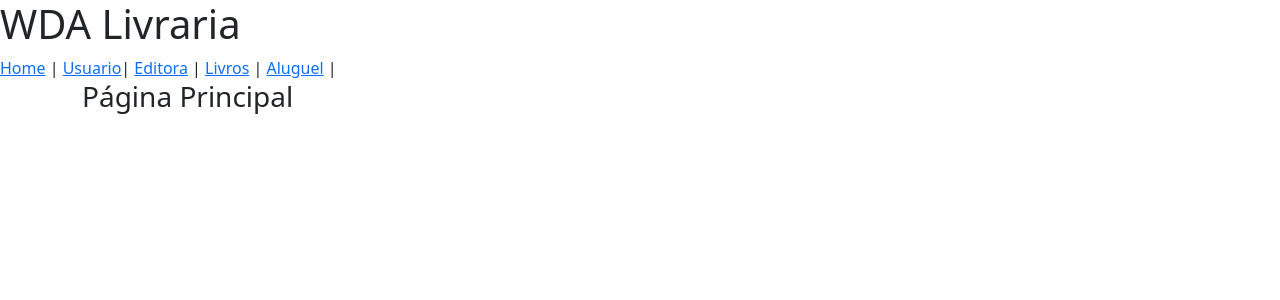
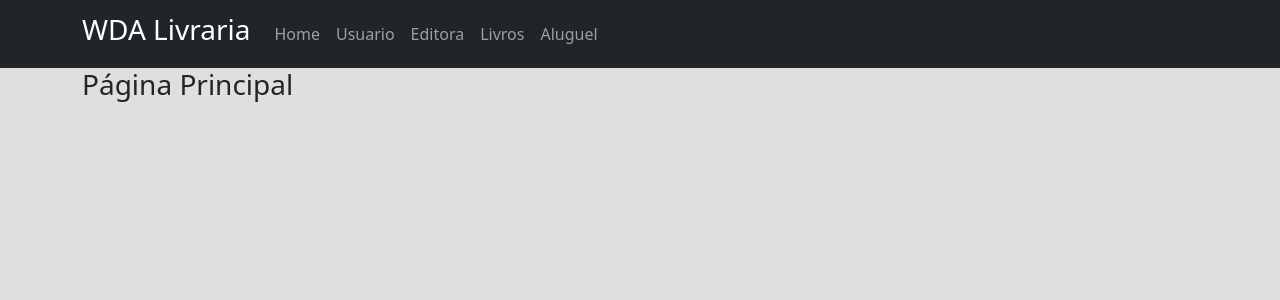
Before and after one commit to Dyke06/Projeto_Cruds, a PHP site: page / in a window 1280 px wide. Shown: the top 300 px of the page. Run offline with PHP 8.4, Linux system fonts and the light colour scheme.

Commit message:
Atualizando...

```diff
--- /dev/null
+++ b/css1/style.css
@@ -0,0 +1,26 @@
+*{
+    margin: 0px;
+    padding: 0px;
+}
+
+body{
+    background-color: rgb(224, 222, 222);
+
+}
+
+nav a h3{
+    color: rgb(255, 255, 255);
+    text-decoration: none;
+}
+
+.nav-link{
+    color: rgb(160, 158, 158);
+
+}
+
+.nav-link:hover{
+    border-radius: 20px;
+    background-color: rgb(31, 89, 197);
+    transition: 0.5s;
+    color: rgb(243, 242, 242);
+}
--- a/index.php
+++ b/index.php
@@ -9,20 +9,28 @@
     <meta http-equiv="X-UA-Compatible" content="IE=edge">
     <meta name="viewport" content="width=device-width, initial-scale=1.0">
     <link href="css/bootstrap.min.css" rel="stylesheet">
+    <link rel="stylesheet" href="css1/style.css">
     <title>Sistemas - Livros 1.1</title>
 </head>
 <body>
-    <header>
-        <h1>WDA Livraria</h1>
-        <nav>
-            <a href="?menuop=home">Home</a> |
-            <a href="?menuop=usuario">Usuario</a>|
-            <a href="?menuop=editora">Editora</a> |
-            <a href="?menuop=livro">Livros</a> |
-            <a href="?menuop=aluguel">Aluguel</a> |
-        </nav>
+    <header class="bg-dark">
+        <div class="container">
+            <nav class="navbar navbar-expand-lg navbar-dark ">
+                <a href="#" class="navbar-brand">
+                    <h3>WDA Livraria</h3>
+                </a>
+                <div class="collapse navbar-collapse" id="conteudoNavBar">
+                    <ul class="navbar-nav mr-auto">
+                        <li class="nav-item active"><a class="nav-link" href="?menuop=home">Home</a></li>
+                        <li class="nav-item"><a class="nav-link" href="?menuop=usuario">Usuario</a></li>
+                        <li class="nav-item"><a class="nav-link" href="?menuop=editora">Editora</a></li>
+                        <li class="nav-item"><a class="nav-link" href="?menuop=livro">Livros</a> </li>
+                        <li class="nav-item"><a class="nav-link" href="?menuop=aluguel">Aluguel</a> </li>
+                    </ul>
+                </div>
+            </nav>
+        </div>
     </header>
-
     <main>
         <div class="container">
         <?php
```
Also changed, not shown: css1/usuario.css (added, +36 -0 lines), paginas/livro/livro.php (+25 -1 lines), paginas/usuario/usuario.php (+14 -7 lines), css/style.css (deleted).
